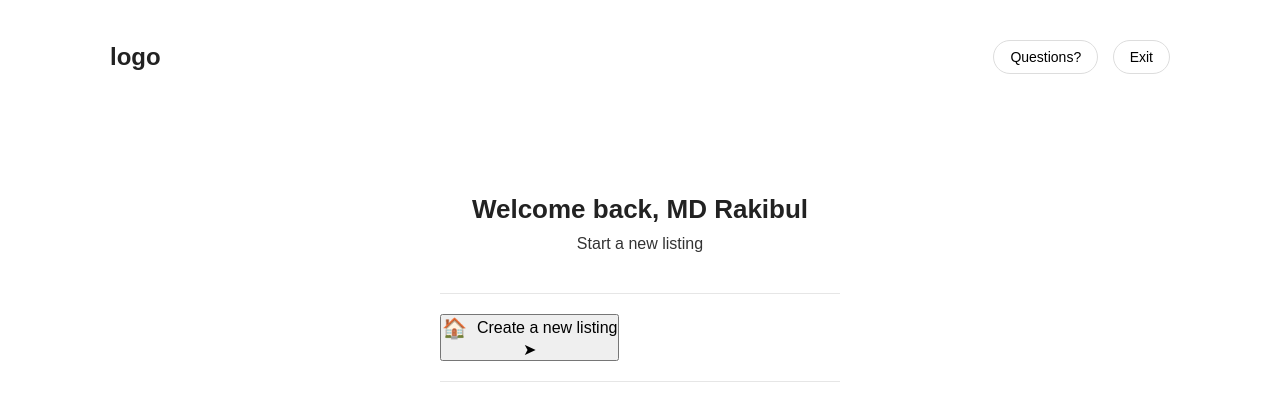
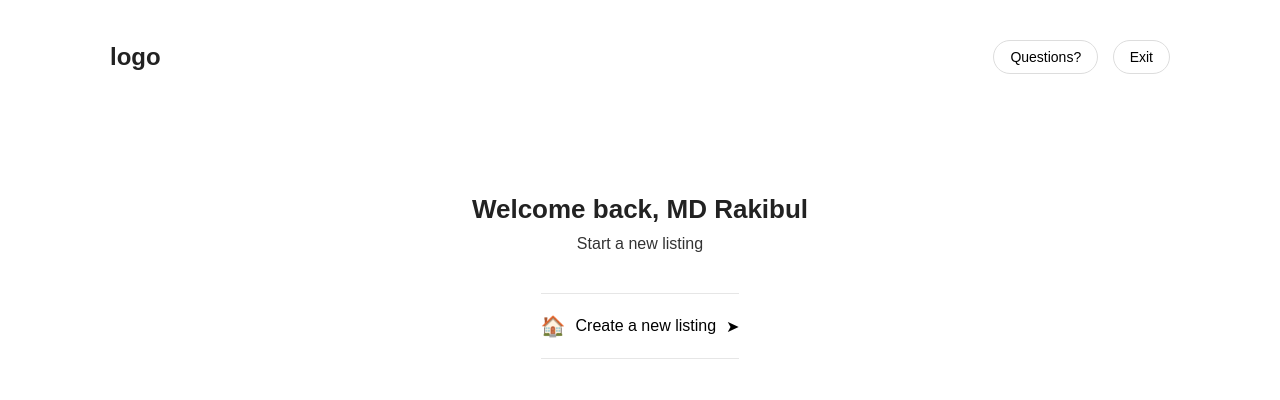
Before and after one commit to WPThemeSmith/ivan_muwabini, a plain HTML site: page home_step.html in a window 1280 px wide. Drawn offline with Linux system fonts and the light colour scheme.

Commit message:
add button

```diff
--- a/home_step.html
+++ b/home_step.html
@@ -66,7 +66,7 @@ body {
 .listing-box {
   margin: auto;
   display: flex;
-  justify-content: space-between;
+  justify-content: center;
   align-items: center;
   border-top: 1px solid #e6e6e6;
   border-bottom: 1px solid #e6e6e6;
@@ -111,15 +111,15 @@ body {
             <h1>Welcome back, MD Rakibul</h1>
             <p class="sub-heading">Start a new listing</p>
 
-            <div class="listing-box" onclick="createListing()">
-                <button class="listing-right" id="createListingButton">
-                    <div class="listing-left">
+            <button class="create-listing" id="createListingButton" style="border: none; background: none;">
+                <div class="listing-box" onclick="createListing()">
+                    <span class="listing-left" style="display: inline-flex; align-items: center; gap: 10px;">
                         <span class="icon">🏠</span>
                         <span class="text">Create a new listing</span>
-                    </div>
-                    <div class="listing-right">➤</div>
-                </button>
-            </div>
+                    </span>
+                    <span class="listing-right" style="display: inline; margin-left: 10px;">➤</span>
+                </div>
+            </button>
         </div>
     </div>
 
```
